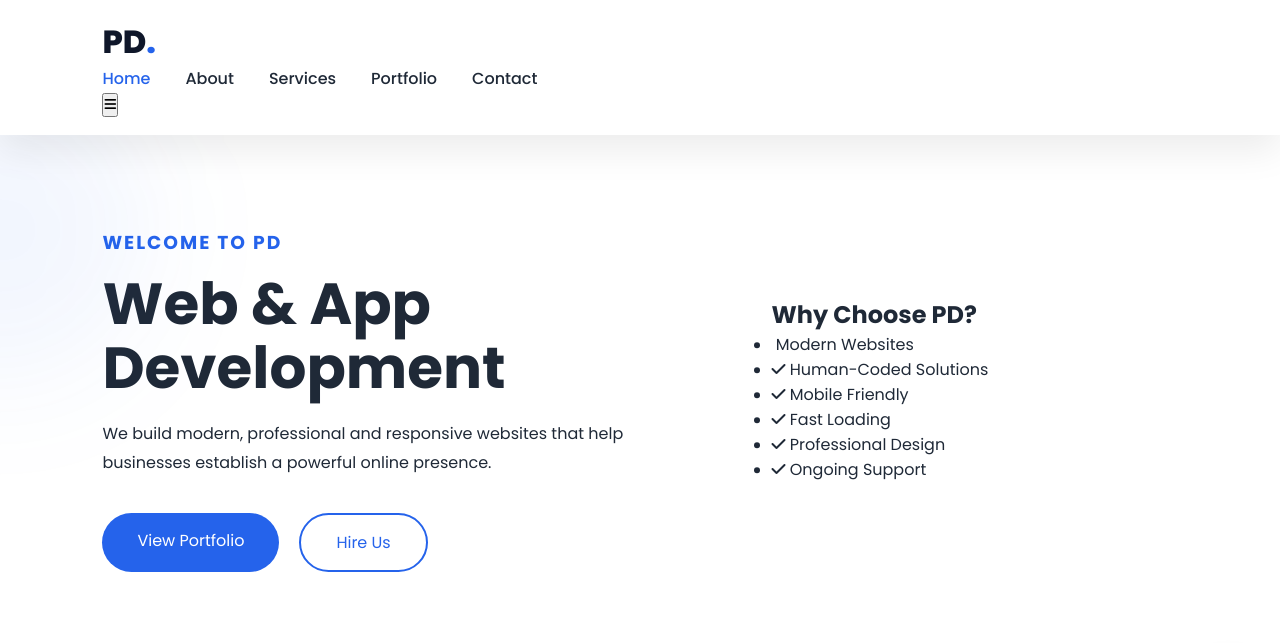
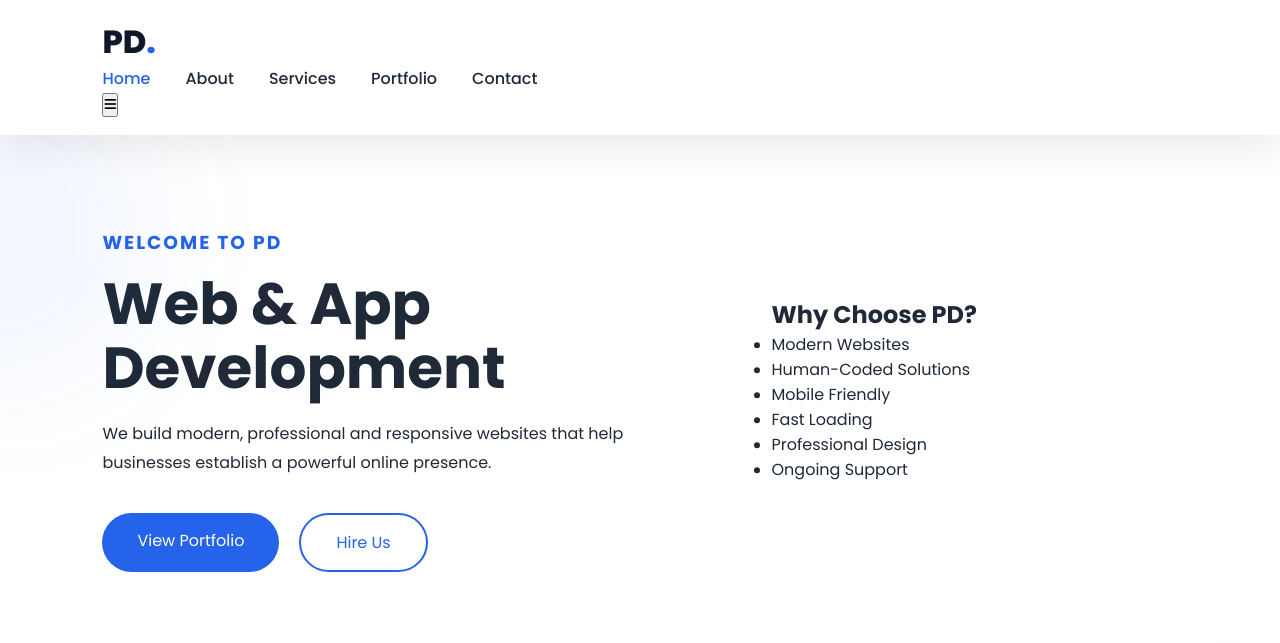
Before and after one commit to dembe1280/PD-Web-App-Development, a plain HTML site: page index.html in a window 1280 px wide. Shown: the top 643 px of the page. Drawn offline with Linux system fonts and the light colour scheme.

Commit message:
Update index.html

```diff
--- a/index.html
+++ b/index.html
@@ -91,12 +91,12 @@
         <h2>Why Choose PD?</h2>
 
         <ul>
-            <li><i class="fas fa-chec"></i> Modern Websites</li>
-            <li><i class="fas fa-check"></i> Human-Coded Solutions</li>
-            <li><i class="fas fa-check"></i> Mobile Friendly</li>
-            <li><i class="fas fa-check"></i> Fast Loading</li>
-            <li><i class="fas fa-check"></i> Professional Design</li>
-            <li><i class="fas fa-check"></i> Ongoing Support</li>
+            <li> Modern Websites</li>
+            <li> Human-Coded Solutions</li>
+            <li> Mobile Friendly</li>
+            <li> Fast Loading</li>
+            <li> Professional Design</li>
+            <li> Ongoing Support</li>
         </ul>
 
     </div>
```
